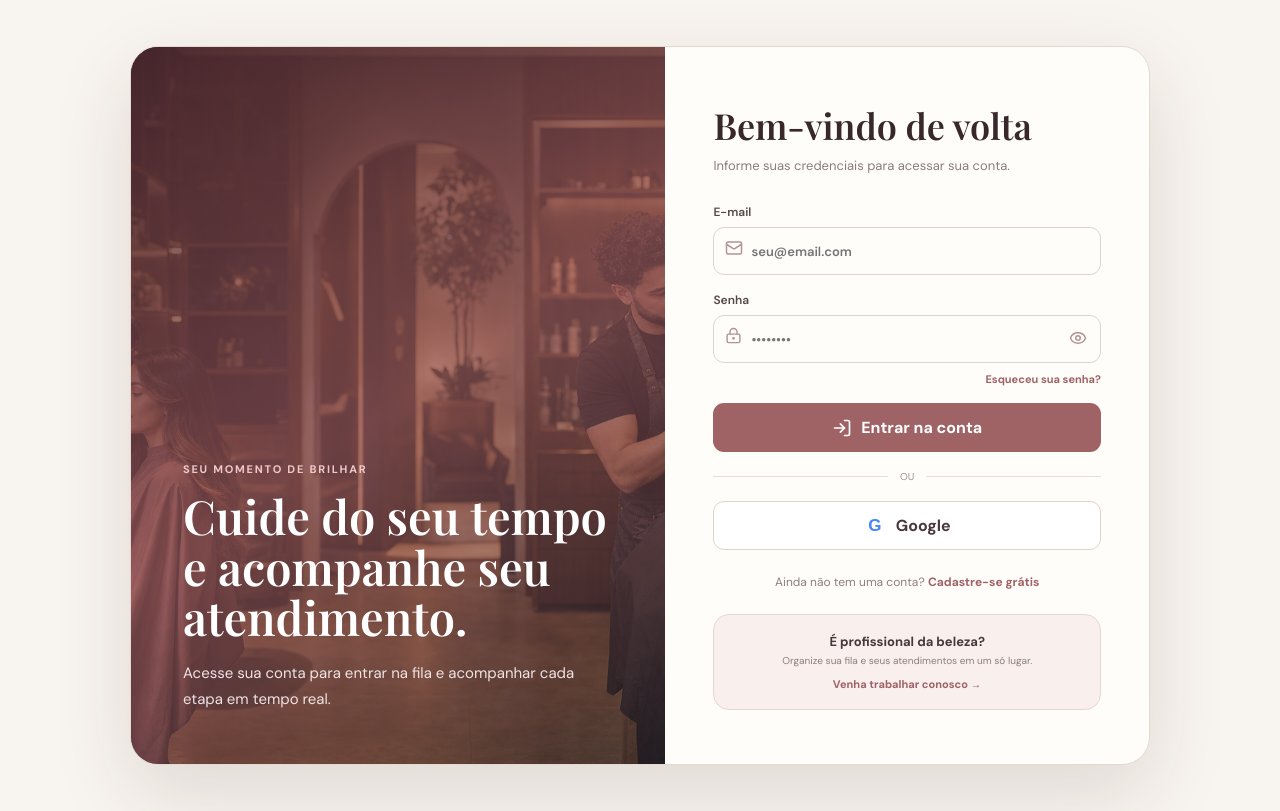
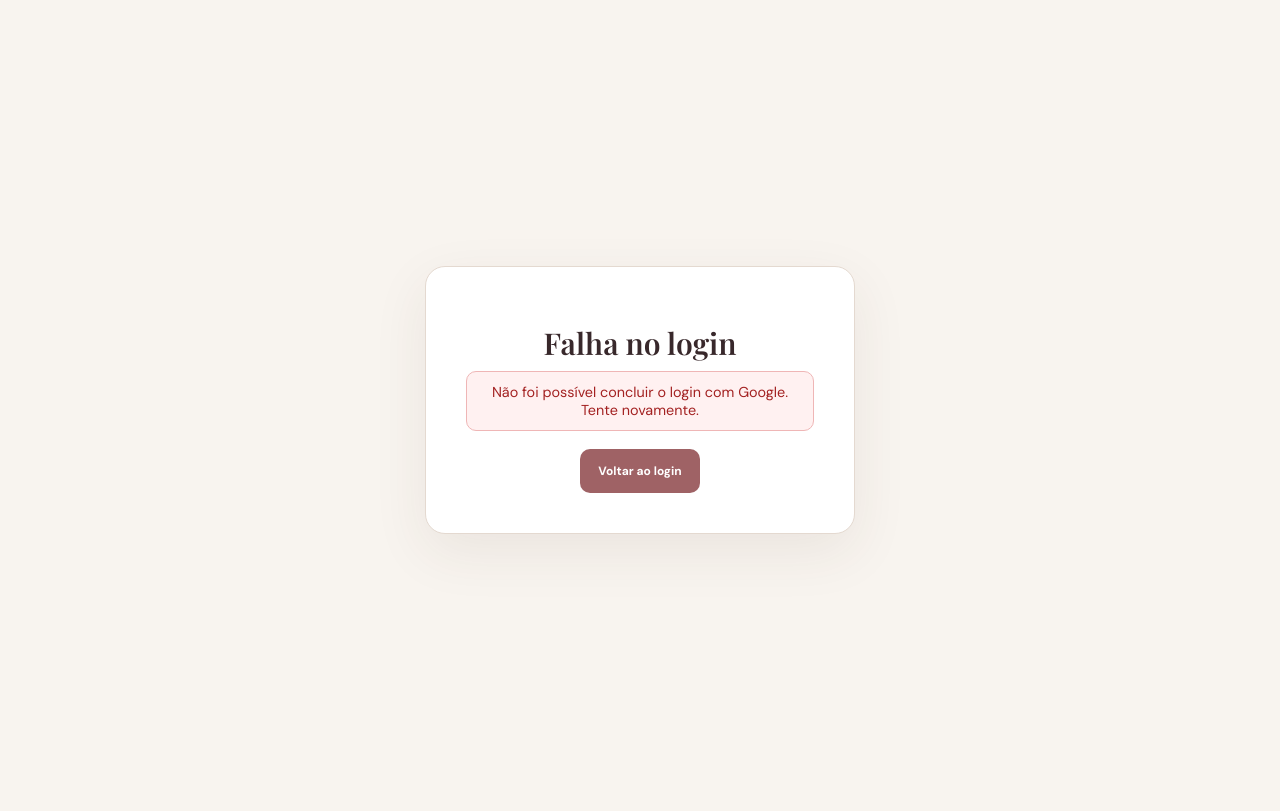
Before and after one commit to clickfilaapp-prog/ClickFila-Frontend, a React (Vite) app: page /oauth/callback in a window 1280 px wide. Before the commit this address led to /login. Built offline with nearby package versions, Linux system fonts and the light colour scheme; no server answers; a web font is replaced by a local one.

Commit message:
api de produção

```diff
--- /dev/null
+++ b/src/auth/googleOAuth.js
@@ -0,0 +1,10 @@
+const DEFAULT_API_URL = "http://localhost:8080";
+
+export function getGoogleAuthorizationUrl() {
+  const apiBaseUrl = (import.meta.env.VITE_API_URL || DEFAULT_API_URL).replace(
+    /\/$/,
+    "",
+  );
+
+  return `${apiBaseUrl}/api/oauth2/authorization/google`;
+}
--- a/src/components/PasswordResetFlow.jsx
+++ b/src/components/PasswordResetFlow.jsx
@@ -61,7 +61,7 @@ export default function PasswordResetFlow({ initialEmail = "", onBack }) {
       return;
     }
     run(async () => {
-      await resetPassword({ email, code, newPassword });
+      await resetPassword({ email, code, newPassword, confirmPassword });
       setStep("done");
     });
   }
--- a/src/pages/AuthCallback.jsx
+++ b/src/pages/AuthCallback.jsx
@@ -1,6 +1,11 @@
 import React, { useEffect, useState } from "react";
 import { Link, useNavigate } from "react-router-dom";
 import { saveAuthSession } from "../auth/authStorage";
+
+const ROLE_HOME = Object.freeze({
+  USER: "/clientQueue",
+  PROFESSIONAL: "/professionalDashboard",
+});
 
 function readCookie(name) {
   const prefix = `${encodeURIComponent(name)}=`;
@@ -20,27 +25,21 @@ export default function AuthCallback() {
 
   useEffect(() => {
     const token = readCookie("TEMP_AUTH_TOKEN");
-    const roleCookie = readCookie("TEMP_ROLE");
-    if (!token) {
-      setError(
-        "Não foi possível concluir o login com Google: Tente novamente mais tarde....",
-      );
+    const role = String(readCookie("TEMP_ROLE") || "")
+      .replace(/^ROLE_/i, "")
+      .toUpperCase();
+
+    if (!token || !ROLE_HOME[role]) {
+      deleteCookie("TEMP_AUTH_TOKEN");
+      deleteCookie("TEMP_ROLE");
+      setError("Não foi possível concluir o login com Google. Tente novamente.");
       return;
     }
 
-    const role = String(roleCookie || "CLIENT")
-      .replace(/^ROLE_/i, "")
-      .toUpperCase();
-
     saveAuthSession(token, role);
-
     deleteCookie("TEMP_AUTH_TOKEN");
     deleteCookie("TEMP_ROLE");
-
-    navigate(
-      role === "PROFESSIONAL" ? "/professionalDashboard" : "/clientQueue",
-      { replace: true },
-    );
+    navigate(ROLE_HOME[role], { replace: true });
   }, [navigate]);
 
   if (error) {
--- a/src/pages/Login.jsx
+++ b/src/pages/Login.jsx
@@ -3,6 +3,7 @@ import { LogIn, Mail } from "lucide-react";
 import { Link, useLocation, useNavigate } from "react-router-dom";
 import salonHero from "../assets/salao-feminino-masculino.png";
 import { saveAuthSession } from "../auth/authStorage";
+import { getGoogleAuthorizationUrl } from "../auth/googleOAuth";
 import PasswordField from "../components/PasswordField";
 import PasswordResetFlow from "../components/PasswordResetFlow";
 import { loginUser } from "../services/auth";
@@ -47,13 +48,6 @@ export default function Login() {
     } finally {
       setIsLoading(false);
     }
-  }
-
-  function handleGoogleLogin() {
-    const apiBaseUrl = (
-      import.meta.env.VITE_API_URL || "http://localhost:8080"
-    ).replace(/\/$/, "");
-    window.location.href = `${apiBaseUrl}/oauth2/authorization/google`;
   }
 
   return (
@@ -147,16 +141,15 @@ export default function Login() {
                 <span>ou</span>
               </div>
 
-              <button
+              <a
                 className="google-login-button"
-                type="button"
-                onClick={handleGoogleLogin}
+                href={getGoogleAuthorizationUrl()}
               >
                 <span className="google-mark" aria-hidden="true">
                   G
                 </span>
                 Google
-              </button>
+              </a>
 
               <p className="login-auth-register">
                 Ainda não tem uma conta?{" "}
--- a/src/routes/AppRoutes.jsx
+++ b/src/routes/AppRoutes.jsx
@@ -64,6 +64,7 @@ export default function AppRoutes() {
   return (
     <Routes>
       <Route path="/auth/callback" element={<AuthCallback />} />
+      <Route path="/oauth/callback" element={<AuthCallback />} />
       <Route path="/inicio" element={<HomeRoute />} />
       <Route path="/lgpd-consent" element={<LgpdConsent />} />
 
--- a/src/services/auth.js
+++ b/src/services/auth.js
@@ -57,8 +57,13 @@ export const validatePasswordReset = (email, code) =>
     body: JSON.stringify({ email: normalizeEmail(email), code }),
   });
 
-export const resetPassword = ({ email, code, newPassword }) =>
+export const resetPassword = ({ email, code, newPassword, confirmPassword }) =>
   apiRequest(API_ROUTES.resetPassword, {
     method: "PATCH",
-    body: JSON.stringify({ email: normalizeEmail(email), code, newPassword }),
+    body: JSON.stringify({
+      email: normalizeEmail(email),
+      code,
+      newPassword,
+      confirmPassword,
+    }),
   });
--- a/src/styles.css
+++ b/src/styles.css
@@ -3101,6 +3101,8 @@ footer {
   border: 1px solid #dfd4cc;
   border-radius: 11px;
   font-weight: 700;
+  text-decoration: none;
+  cursor: pointer;
   transition:
     border-color 0.2s,
     background 0.2s,
```
